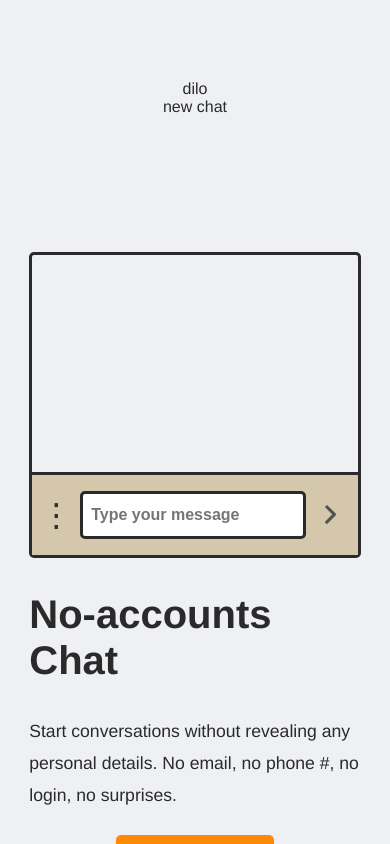
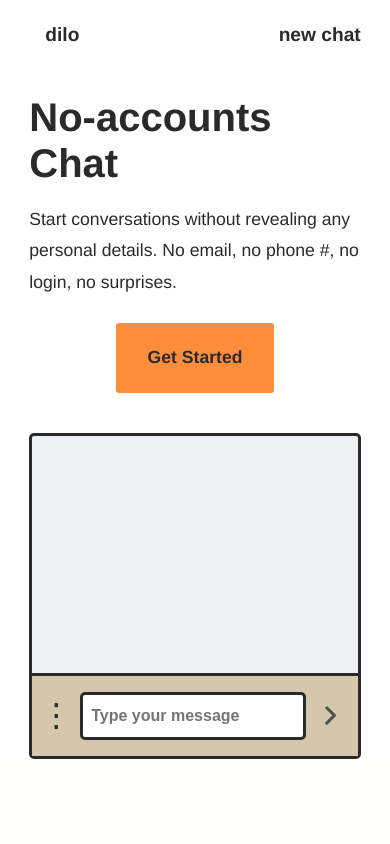
Before and after one commit to aws-samples/simple-websockets-chat-app, a React (Vite) app in the folder webclient/: page / in a window 390 px wide. Shown: the top 844 px of the page. Built offline with nearby package versions, Linux system fonts and the light colour scheme; no server answers.

Commit message:
css: navbar and hero

```diff
--- a/webclient/src/App.css
+++ b/webclient/src/App.css
@@ -31,7 +31,6 @@
    display: block;
    font-family: Helvetica, Arial, sans-serif;
    -webkit-font-smoothing: antialiased;
-   background-color: var(--light);
    color: var(--dark);
  }
 
@@ -41,6 +40,8 @@
  }
 
  h1 {
+   margin-top: 0px;
+   margin-bottom: 1rem;
    font-size: var(--font-size-1);
    line-height: var(--line-height-1);
  }
--- a/webclient/src/pages/Home.tsx
+++ b/webclient/src/pages/Home.tsx
@@ -5,10 +5,10 @@ import { RoomContext } from '../context/roomContext';
 
 const Navbar: React.FC = () => {
   return (
-    <section className="navbar">
-      <span>dilo</span>
-      <span>new chat</span>
-    </section>
+    <div className="navbar">
+      <span className="link">dilo</span>
+      <span className="link">new chat</span>
+    </div>
   );
 }
 
@@ -28,10 +28,7 @@ const MiniChat: React.FC = () => {
 }
 const Hero: React.FC = () => {
   return (
-    <section className="hero">
-      <div className="subheader">
-      <MiniChat />
-      </div>
+    <div className="hero">
       <div className="header">
         <h1>No-accounts Chat</h1>
         <p>
@@ -40,7 +37,10 @@ const Hero: React.FC = () => {
         </p>
         <CTA>Get Started</CTA>
       </div>
-    </section>
+      <div className="subheader">
+        <MiniChat />
+      </div>
+    </div>
   );
 }
 const CTA: React.FC<{hot?: boolean}> = ({ children, hot }) => {
--- a/webclient/src/styles/Home.css
+++ b/webclient/src/styles/Home.css
@@ -6,11 +6,11 @@
   margin: 0 auto;
 
   /* https://www.happyhues.co/palettes/13 */
-  --background: #0f0e17;
+  /* --background: #0f0e17;
   --main: #fffffe;
   --highlight: #ff8906;
   --secondary: #f25f4c;
-  --tertiary: #e53170;
+  --tertiary: #e53170; */
 }
 
 .home section {
@@ -20,34 +20,45 @@
 
 .navbar {
   display: flex;
-  margin-top: 3rem;
+  margin-top: -3rem;
   justify-content: space-between;
+}
+
+.navbar .link {
+  margin-left: 1rem;
+  font-size: 1.2rem;
+  font-weight: 700;
+  text-decoration: none;
 }
 
 .hero {
   display: flex;
+  margin-top: 5rem;
+  justify-content: space-between;
+  align-items: center;
 }
 
 .hero .header {
-  flex: 1;
+  width: 40%;
 }
 
 .hero .subheader {
-  padding: 2rem 0;
-  flex: 1;
+  height: auto;
+  width: 80%;
+  max-width: 480px;
 }
 
 .cta {
+  cursor: pointer;
   background-color: var(--highlight);
-  border-radius: 5px;
-  border: var(--border);
+  border-radius: 3px;
   font-size: var(--font-size-4);
   line-height: var(--line-height-4);
   font-weight: bold;
   text-align: center;
   padding: 0.5rem;
   margin: 0 auto;
-  margin-top: 1.5rem;
+  margin-top: 2.5rem;
   max-width: 120px;
 }
 .cta.hot {
@@ -61,7 +72,7 @@
 .minichat .room {
   border-bottom: var(--border);
   border-radius: 5px;
-  min-height: 300px;
+  height: 320px;
 }
 
 .features {
@@ -99,7 +110,19 @@
     padding-bottom: 5rem;
   }
   .navbar {
-    margin-top: 1rem;
+    margin-top: -1rem;
+  }
+  .hero {
+    margin-top: 4rem;
+    flex-direction: column;
+  }
+  .hero .header {
+    width: 100%;
+    margin-right: 0;
+    margin-bottom: 2.5rem;
+  }
+  .hero .subheader {
+    width: 100%;
   }
   .features ul {
     grid-column-gap: 1rem;
@@ -108,12 +131,9 @@
   }
 }
 @media screen and (max-width: 767px) {
-  .navbar {
-    align-items: center;
-    flex-direction: column;
-  }
   .hero {
     flex-direction: column;
+    margin-top: 3rem;
   }
   .hero .subheader {
     padding: 0;
@@ -122,7 +142,7 @@
 
   }
   .cta {
-    border-width: 0;
+    margin-top: 1.5rem;
     padding: 1.2rem;
   }
   .features ul li {
@@ -136,6 +156,9 @@
   .navbar {
     margin-top: -2rem;
   }
+  .hero .subheader {
+    width: 100%;
+  }
 }
 
 @keyframes slide-in-top {
```
Lines whose indentation alone changed are shown as unchanged.
